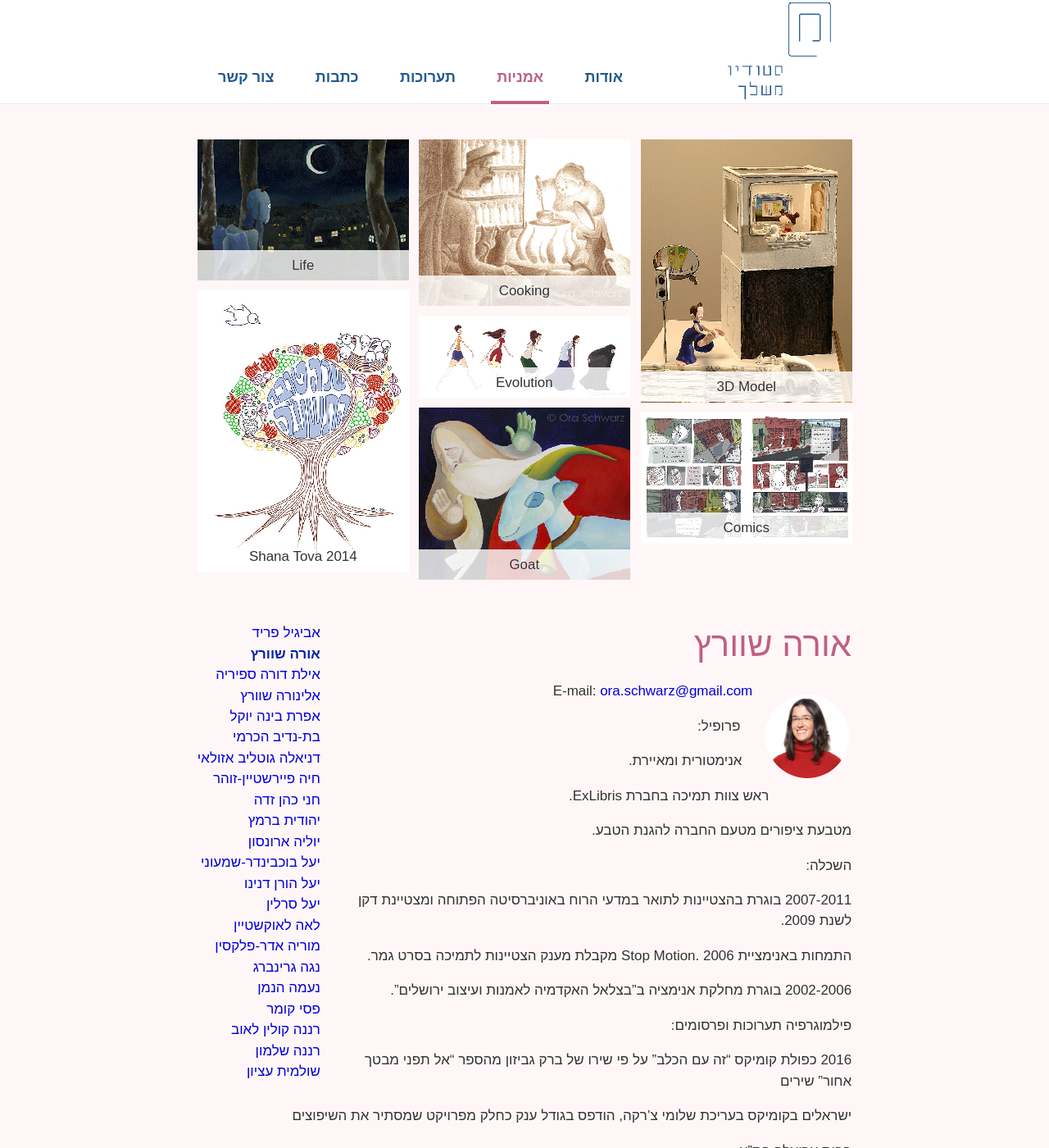
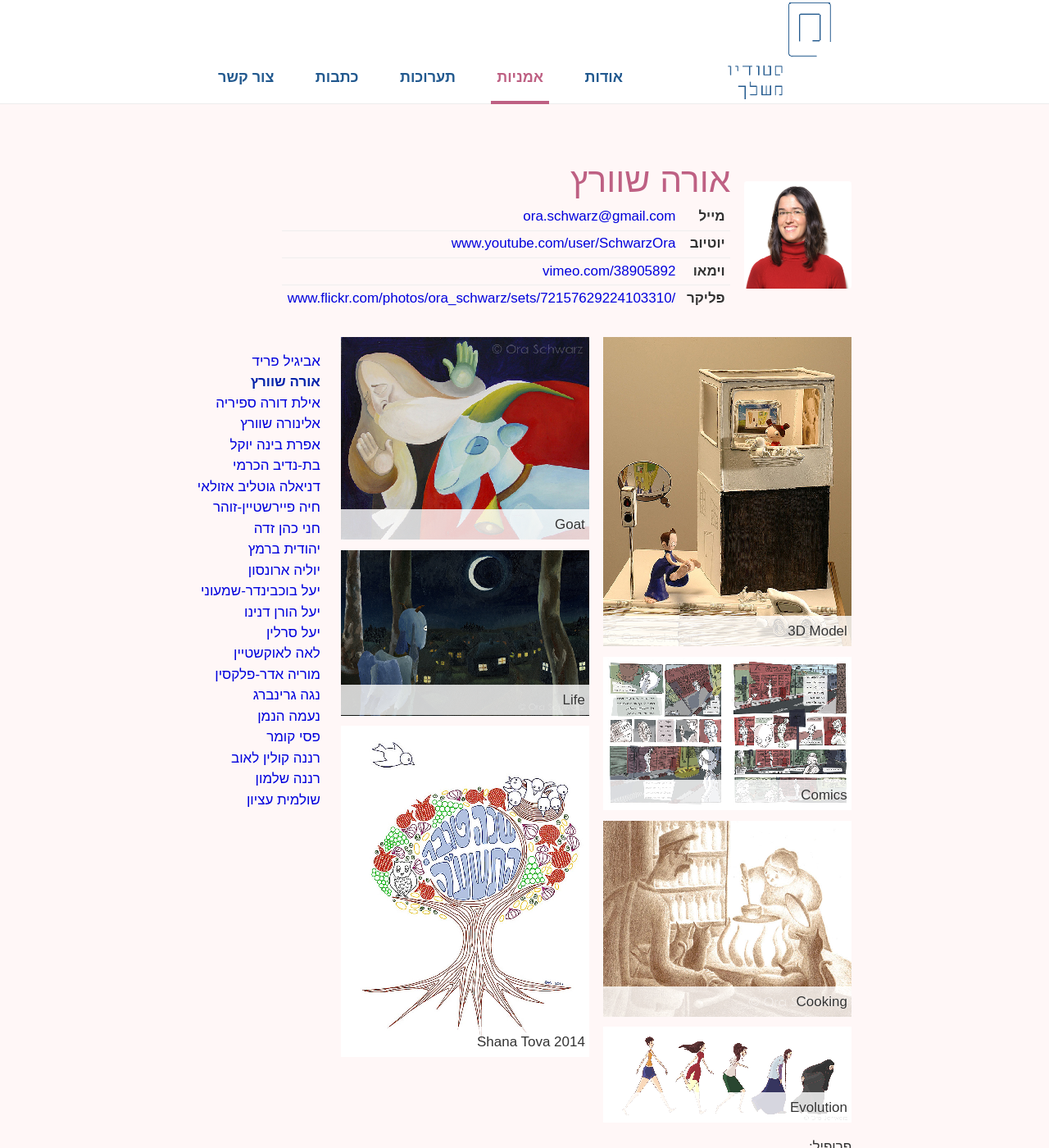
Before and after one commit to laukstein/studioofherown, a Jekyll site: the page built from _pages/artist/ora-shwartz.md, in a window 1280 px wide and 1400 px high. Shown: the whole window at 82% size. Built offline with Jekyll 4.4.1, drawn with Linux system fonts in a browser that asks for light colours; some of the changed text lies outside the part shown.

Commit message:
Artist layout upgrade
New YAML properties "profile" and "resume", in "gallery" define image
name

```diff
--- a/_includes/artist-gallery.html
+++ /dev/null
@@ -1,13 +0,0 @@
-{% capture assets %}/assets{{ page.url }}{% endcapture %}{% assign imageNr = 0 %}<div class=~wide>
-    <div class="masonry ~size">{% for image in site.static_files %}{%
-        if image.path contains assets %}{% unless image.path contains "profile" %}
-        <figure>
-            <a href={{ image.path }}>
-                <img src={{ image.path }} alt="{{ page.gallery[imageNr] }}">
-                <figcaption><span class=~clip>{{ page.gallery[imageNr] }}</span></figcaption>
-            </a>
-        </figure>{% assign imageNr = imageNr | plus: 1 %}{% endunless %}{%
-        endif %}{%
-        endfor %}
-    </div>
-</div>
--- a/_includes/artist-list.html
+++ /dev/null
@@ -1,7 +0,0 @@
-<div class=list>{% assign pages=site.pages | sort: "title" %}{%
-    for artist in pages %}{%
-        if artist.layout == "artist" %}
-    <a{% if page.url == artist.url %} class=active{% endif %} href={{ artist.url | prepend: site.baseurl }}>{{ artist.title }}</a>{%
-    endif %}{%
-endfor %}
-</div>
--- a/_includes/artist-profile.html
+++ /dev/null
@@ -1,6 +0,0 @@
-{% capture profile %}/assets{{ page.url }}/profile.jpg{% endcapture %}{%
-    for image in site.static_files %}{%
-        if image.path contains profile %}
-<div class=profile style="background-image:url({{ profile }})"></div>{%
-    endif %}{%
-endfor %}
--- a/_includes/style.css
+++ b/_includes/style.css
@@ -14,7 +14,6 @@ html {
     color: #333;
     font: 62.45% / 1.5 sans-serif;
     text-rendering: optimizeSpeed;
-    /* background-color: #fff; */
     background-color: #fff7f7;
     touch-action: manipulation;
     cursor: default;
@@ -53,7 +52,6 @@ h3 a {
 }
 h1,
 h2 {
-    /* color: #be6083; */
     font-weight: normal;
     line-height: 1.07;
 }
@@ -80,14 +78,10 @@ img {
 }
 a {
     color: #00d;
-    /* color: #22598f; */
     text-decoration: none;
     word-break: break-word;
     -webkit-box-decoration-break: clone; /* Chrome legacy, demo http://jsbin.com/xojoro/quiet */
             box-decoration-break: clone;
-    /* outline: transparent solid 2px;
-    -webkit-transition: outline .15s;
-            transition: outline .15s; */
 }
 a:hover,
 a:focus {
@@ -97,7 +91,6 @@ a:focus {
 img {
     width: auto;
     max-width: 100%;
-    /* max-width: 2em; */
     height: auto;
     vertical-align: top;
     object-fit: contain;
@@ -106,35 +99,6 @@ img {
     image-rendering: -moz-crisp-edges; /* Firefox legacy */
     image-rendering:      crisp-edges;
     image-rendering: pixelated; /* Eaquals non standard "optimizeSpeed" */
-}
-blockquote {
-    margin: 1.3em -3.2em 1.2em;
-    padding: 0 3em;
-    color: #777;
-    border: 0 solid transparent;
-    border-width: 0 .2em;
-    border-right-color: #ddd;
-}
-blockquote:before,
-blockquote:after {
-    content: "";
-    display: table;
-}
-table {
-    word-break: normal;
-    word-break: keep-all;
-    border-spacing: 0;
-    border-collapse: collapse;
-}
-th, td {
-    padding: .4em;
-}
-th {
-    font-weight: bold;
-    text-align: right;
-}
-td {
-    vertical-align: top;
 }
 
 header .wrapper,
@@ -172,21 +136,17 @@ nav a {
     flex-grow: 0;
     padding: 1em 1.4em;
     margin-top: auto;
-    /* color: inherit; */
     color: #22598f;
-    /* vertical-align: top; */
     vertical-align: bottom;
 }
 nav a:hover,
 nav a:focus,
 .bar:hover,
 .bar:focus {
-    /* color: inherit; */
     text-decoration: none;
     background-color: #f9f9f9;
 }
 nav .active.active {
-    /* color: #f58e84; */
     color: #be6083;
 }
 nav .active:after {
@@ -198,7 +158,6 @@ nav .active:after {
     bottom: -1px;
     height: .2em;
     background-color: currentcolor;
-    /* background-color: #f58e84; */
 }
 nav .active.logo img {
     filter: hue-rotate(100deg);
@@ -238,15 +197,11 @@ footer a + a {
     margin-right: 1.6em;
 }
 main {
-    /* display: block; */
     display: table;
     table-layout: fixed;
-    /* min-height: 100%; */
     min-height: 100vh;
-    /* padding-top: 3.7em; */
     padding-top: 9.5em;
     padding-bottom: 6.5em;
-    /* padding: 9.5em 3em 4.6em; */
     -webkit-user-select: text; /* Safari legacy */
        -moz-user-select: text;
         -ms-user-select: text;
@@ -256,9 +211,6 @@ main img,
 main .media {
     background-color: #eee;
 }
-/* main [id]:target {
-    animation: highlight 1s forwards;
-} */
 main [id]:target:before {
     content: "";
     display: block;
@@ -266,14 +218,6 @@ main [id]:target:before {
     margin-top: -10em;
     pointer-events: none;
 }
-/* @keyframes highlight {
-    from {
-        background-color: #ff0;
-    }
-    to {
-        background-color: rgba(255,255,0,0);
-    }
-} */
 
 .nowrap {
     overflow: hidden;
@@ -388,6 +332,7 @@ main [id]:target:before {
     margin: .7em 0;
     word-break: normal;
     word-break: keep-all;
+    line-height: 1.1;
     vertical-align: top;
     /* table-layout: fixed; */
     border-spacing: 0;
@@ -401,16 +346,34 @@ main [id]:target:before {
 .sheet li {
     margin: .3em 0;
 }
+.sheet h3 {
+    margin: 0;
+}
 .row {
     display: table-row-group;
     border-top: 1px solid #eee;
 }
-.row:first-child {
+.row:first-child,
+.row.title + .row {
     border-top: 0;
+}
+.row.title {
+    display: table-caption;
 }
 .column {
     display: table-cell;
     padding: .4em;
+}
+.column.auto {
+    width: inherit;
+}
+.column.sheet {
+    display: table;
+    table-layout: fixed;
+    margin: .4em;
+}
+.column.sheet + .column.sheet {
+    margin-top: -.4em;
 }
 .label {
     font-weight: bold;
@@ -418,7 +381,6 @@ main [id]:target:before {
 }
 .column.label {
     width: 1px;
-    /* width: 4.2em; */
 }
 .flow {
     float: left;
@@ -437,34 +399,43 @@ time {
 .box a {
     text-decoration: none;
 }
-.profile {
-    position: relative;
-    right: -.8em;
-    padding: 3em;
-    margin: 1em;
-    float: right;
+
+
+.profile.sheet {
+    width: auto;
+}
+.profile .figure {
+    padding-right: 0;
+    padding-left: .6em;
+    vertical-align: middle;
+}
+.profile .image {
+    padding: 3.85em;
     background-size: cover;
     background-repeat: no-repeat;
     background-position: center;
-    border-radius: 50%;
-    shape-outside: circle();
+    border-radius: .2em;
 }
+.profile .title {
+    padding: 0;
+}
+.profile  h1 {
+    display: table-header-group;
+    font-size: 232%;
+}
+
+
 .masonry {
-    padding-top: 2.8em;
-    padding-bottom: 1.3em;
-    margin-top: -2.3em;
-    text-align: center;
-    column-width: 14em;
-    column-gap: .75em;
+    -webkit-column-width: 13em; /* Android 4.4.4 */
+            column-width: 13em;
+    -webkit-column-gap: 1em;
+            column-gap: 1em;
 }
 .masonry figure {
     overflow: hidden;
     position: relative;
-    display: inline-block; /* Prevent column break an element */
     margin: 0 0 .75em;
-    vertical-align: top;
     background-color: #fff;
-    will-change: transform;
 }
 .masonry a {
     display: inline-block;
@@ -516,25 +487,19 @@ time {
     color: #02a;
     font-weight: bold;
 }
-.\~clip {
+.clip {
     overflow: hidden;
     display: block;
     text-overflow: ellipsis;
 }
-@media (-webkit-min-device-pixel-ratio: 0) {
-    .\~clip {
+@supports ((mask-image: none) or (-webkit-mask-image: none)) and (text-overflow: clip) {
+    .clip {
         text-overflow: clip;
-        -webkit-mask: linear-gradient(to right, rgba(51,51,51,0), #333 1.5em, #333);
+        -webkit-mask: linear-gradient(to right, rgba(51,51,51,0), #333 1.5em, #333); /* Chrome legacy */
                 mask: linear-gradient(to right, rgba(51,51,51,0), #333 1.5em, #333);
     }
 }
 @media (max-width: 720px) {
-    blockquote {
-        margin-right: -1.9em;
-        margin-left: -1.9em;
-        padding-right: 1.9em;
-        padding-left: 1.9em;
-    }
     .list {
         display: none;
     }
--- a/_layouts/artist.html
+++ b/_layouts/artist.html
@@ -2,9 +2,79 @@
 layout: default
 ---
 
-{% include artist-gallery.html %}
-{% include artist-list.html %}
+{% assign l10n = site.data.l10n.artist
+%}<ul class="sheet profile">{% capture profile %}/assets{{ page.url }}/profile.jpg{% endcapture %}{%
+    for image in site.static_files %}{%
+        if image.path contains profile %}
+    <li class="column figure"><div class="column image" style="background-image:url({{ profile }})"></div></li>{%
+    endif %}{%
+endfor %}
+    <li class="column auto">
+        <ul class=sheet>
+            <li class="row title"><h1>{{ page.title }}</h1></li>{%
+if page.profile %}{%
+    for item in page.profile %}{%
+        assign key = item[0] %}{%
+        if l10n[key] %}
+            <li class=row>
+                <div class="column label">{{ l10n[key] }}</div>
+                <div class=column>{%
+            case key %}{%
+                when "email" %}<a href=mailto:{{ item[1] }} target=_blank>{{ item[1] }}</a>{%
+                when "phone" %}<a href=tel:{{ item[1] }} target=_blank>{{ item[1] }}</a>{%
+                when "youtube" or "vimeo" or "flickr" %}<a href="{{ item[1] }}" dir=auto target=_blank rel=noopener>{{ item[1] | remove: "https://" | remove: "http://" }}</a>{%
+                else %}{{ item[1] }}{%
+            endcase %}</div>
+            </li>{%
+        endif %}{%
+    endfor %}{%
+endif %}
+        </ul>
+    </li>
+</ul>
+<div class=list>{%
+assign pages = site.pages | sort: "title" %}{%
+for artist in pages %}{%
+    if artist.layout == "artist" %}
+    <a{% if page.url == artist.url %} class=active{% endif %} href={{ artist.url | prepend: site.baseurl }}>{{ artist.title }}</a>{%
+    endif %}{%
+endfor %}
+</div>{%
 
-<h1 itemprop=headline>{{ page.title }}</h1>
-{% include artist-profile.html %}
-<p>{{ content }}</p>
+capture assets %}/assets{{ page.url }}{% endcapture %}{%
+assign index = 0 %}
+<div class=masonry>{%
+for image in site.static_files %}{%
+    if image.path contains assets %}{%
+        unless image.path contains "profile" %}{%
+            assign index = index | plus: 1 %}
+    <figure>
+        <a href={{ image.path }}>
+            <img src={{ image.path }} alt="{{ page.gallery[index] }}">
+            <figcaption><span class=clip>{{ page.gallery[index] }}</span></figcaption>
+        </a>
+    </figure>{%
+        endunless %}{%
+    endif %}{%
+endfor %}
+</div>
+{{ content }}{%
+
+if page.resume %}{%
+    for subject in page.resume %}
+<ul class=sheet>{%
+        for item in subject %}{%
+            if item[0] == "title" %}
+    <li class="row title"><h3>{{ item[1] }}</h3></li>{%
+            else %}
+    <li class=row>
+        <div class="column label">{{ item[0] }}</div>{%
+                for subitem in item[1] %}
+        <div class="column{% if item[1].size != subitem.size %} sheet{% endif %}">{{ subitem | remove: "\" }}</div>{%
+                endfor %}
+    </li>{%
+            endif %}{%
+        endfor %}
+</ul>{%
+    endfor %}{%
+endif %}
--- a/_pages/artist/ora-shwartz.md
+++ b/_pages/artist/ora-shwartz.md
@@ -2,67 +2,51 @@
 layout: artist
 title: אורה שוורץ
 field: איור
+profile:
+    email: ora.schwarz@gmail.com
+    youtube: https://www.youtube.com/user/SchwarzOra
+    vimeo: https://vimeo.com/38905892
+    flickr: https://www.flickr.com/photos/ora_schwarz/sets/72157629224103310/
 gallery:
-    - 3D Model
-    - Comics
-    - Cooking
-    - Evolution
-    - Goat
-    - Life
-    - Shana Tova 2014
+    1: 3D Model
+    2: Comics
+    3: Cooking
+    4: Evolution
+    5: Goat
+    6: Life
+    7: Shana Tova 2014
+resume:
+    -
+        title: פרופיל
+        2007-2011:
+            - בוגרת בהצטיינות לתואר במדעי הרוח באוניברסיטה הפתוחה ומצטיינת דקן לשנת 2009.
+            - התמחות באנימציית Stop Motion. 2006 מקבלת מענק הצטיינות לתמיכה בסרט גמר.
+        2002-2006: בוגרת מחלקת אנימציה ב"בצלאל האקדמיה לאמנות ועיצוב ירושלים"
+    -
+        title: פילמוגרפיה תערוכות ופרסומים
+        2016:
+            - כפולת קומיקס "זה עם הכלב" על פי שירו של ברק גביזון מהספר "אל תפני מבטך אחור" שירים
+            - ישראלים בקומיקס בעריכת שלומי צ'רקה, הודפס בגודל ענק כחלק מפרויקט שמסתיר את השיפוצים
+            - בבית אריאלה בת"א.
+        2011:
+            - משחק הקלפים "צ'טריקס" המלווה באיורים שלי יוצא לאור.
+            - חיים", סרט גמר השתתף ב"UK Jewish Film Festival".
+        2009: איור לירחון "עיניים".
+        2008:
+            - \"רוח י-ם" ו"חיים" סרט גמר, השתתפו בפסטיבל "Tricky Women" וינה.
+            - פרסום כפולת קומיקס בספר "אל תפני מבטך אחור" שירים ישראלים בקומיקס בעריכת שלומי צ'רקה.
+        2007: \"חיים", סרט גמר, השתתף בפסטיבל הקולנוע "היהודי בלוס אנג'לס", בפסטיבל הקולנוע "הבינלאומי"
+        2006:
+            - \"חיים", סרט גמר, השתתף בפסטיבל הקולנוע היהודי בירושלים.
+            - מוצג תלת מימד עבור תערוכת "המח והחושים" מוזיאון המדע ירושלים.
+            - לסרטי נשים רחובות, ובבוז'ולה במעבדה בירושלים.
+        2005:
+            - פרסומת אנימציה עבור רשת בתי הקפה "ארומה".
+            - הסרט "רוח י-ם", השתתף בפסטיבל הקולנוע הבינלאומי בחיפה.
 ---
-
-
-E-mail: <ora.schwarz@gmail.com>
 
 פרופיל:
 
 אנימטורית ומאיירת.
-
 ראש צוות תמיכה בחברת ExLibris.
-
 מטבעת ציפורים מטעם החברה להגנת הטבע.
-
-השכלה:
-
-2007-2011 בוגרת בהצטיינות לתואר במדעי הרוח באוניברסיטה הפתוחה ומצטיינת דקן לשנת 2009.
-
-התמחות באנימציית Stop Motion. 2006 מקבלת מענק הצטיינות לתמיכה בסרט גמר.
-
-2002-2006 בוגרת מחלקת אנימציה ב"בצלאל האקדמיה לאמנות ועיצוב ירושלים".
-
-פילמוגרפיה תערוכות ופרסומים:
-
-2016 כפולת קומיקס "זה עם הכלב" על פי שירו של ברק גביזון מהספר "אל תפני מבטך אחור" שירים
-
-ישראלים בקומיקס בעריכת שלומי צ'רקה, הודפס בגודל ענק כחלק מפרויקט שמסתיר את השיפוצים
-
-בבית אריאלה בת"א.
-
-2011 משחק הקלפים **"צ'טריקס"** המלווה באיורים שלי יוצא לאור.
-
-"חיים", סרט גמר השתתף ב **UK Jewish Film Festival**.
-
-2009 איור לירחון **"עיניים"**.
-
-2008 "רוח י-ם" ו"חיים" סרט גמר, השתתפו בפסטיבל **Tricky Women** וינה.
-
-פרסום כפולת קומיקס בספר **"אל תפני מבטך אחור"** שירים ישראלים בקומיקס בעריכת שלומי צ'רקה.
-
-2007 "חיים", סרט גמר, השתתף בפסטיבל הקולנוע **היהודי בלוס אנג'לס**, בפסטיבל הקולנוע **הבינלאומי**
-
-2006 "חיים", סרט גמר, השתתף בפסטיבל הקולנוע היהודי בירושלים.
-
-מוצג תלת מימד עבור תערוכת "המח והחושים" מוזיאון המדע ירושלים.
-
-לסרטי נשים רחובות, ובבוז'ולה במעבדה בירושלים.
-
-2005 פרסומת אנימציה עבור רשת בתי הקפה **"ארומה"**.
-
-הסרט "רוח י-ם", השתתף בפסטיבל הקולנוע הבינלאומי בחיפה.
-
-תיקי עבודות:
-
-* <https://vimeo.com/38905892>
-* <https://www.flickr.com/photos/ora_schwarz/sets/72157629224103310/>
-* <https://www.youtube.com/user/SchwarzOra?feature=watch>
--- a/_pages/publications.html
+++ b/_pages/publications.html
@@ -1,9 +1,9 @@
 ---
 layout: page
+title: כתבות
 header: true
 order: 4
 category: publication
-title: כתבות
 ---
 
 <div class=grid>
```
Also changed, not shown: _pages/artist/README.md (added, +23 -0 lines), _pages/artist/ayelet-dora-saperia.md (+30 -25 lines).
